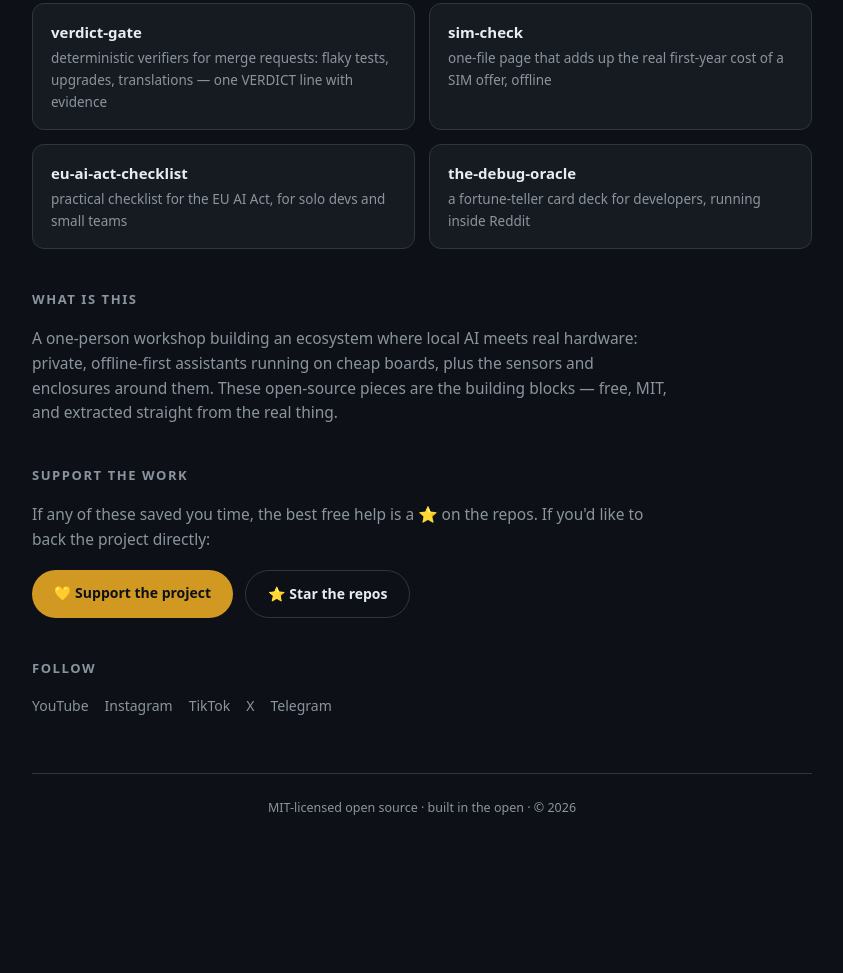
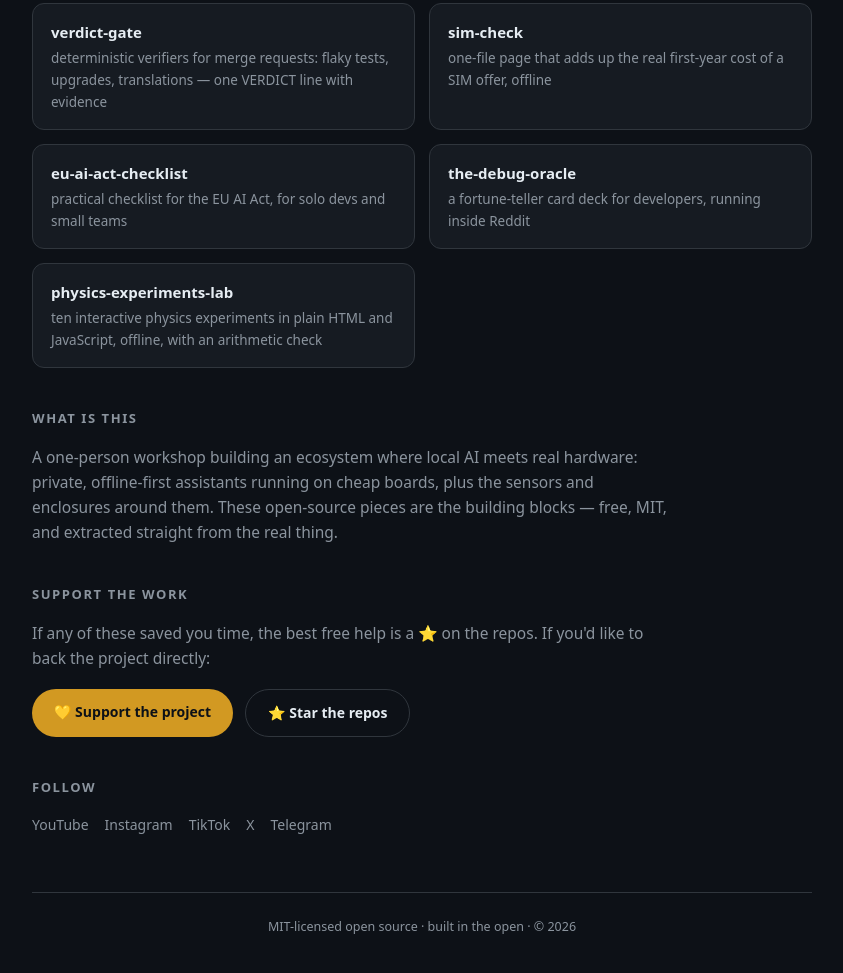
Before and after one commit to CapitanaIcoachai/CapitanaIcoachai.github.io, a plain HTML site: page index.html in a window 1280 px wide. Shown: the part 853-1826 px from the top of the page, without its empty margins (218-1061 px from the left). Before the commit the page ends 1751 px from the top, so only its background shows below. Drawn offline with Linux system fonts and the light colour scheme.

Commit message:
Add files via upload

```diff
--- a/index.html
+++ b/index.html
@@ -64,6 +64,7 @@
     <a class="card" href="https://github.com/CapitanaIcoachai/sim-check"><div class="n">sim-check</div><div class="d">one-file page that adds up the real first-year cost of a SIM offer, offline</div></a>
     <a class="card" href="https://github.com/CapitanaIcoachai/eu-ai-act-checklist"><div class="n">eu-ai-act-checklist</div><div class="d">practical checklist for the EU AI Act, for solo devs and small teams</div></a>
     <a class="card" href="https://github.com/CapitanaIcoachai/the-debug-oracle"><div class="n">the-debug-oracle</div><div class="d">a fortune-teller card deck for developers, running inside Reddit</div></a>
+    <a class="card" href="https://github.com/CapitanaIcoachai/physics-experiments-lab"><div class="n">physics-experiments-lab</div><div class="d">ten interactive physics experiments in plain HTML and JavaScript, offline, with an arithmetic check</div></a>
   </div>
 
   <h2>What is this</h2>
```
